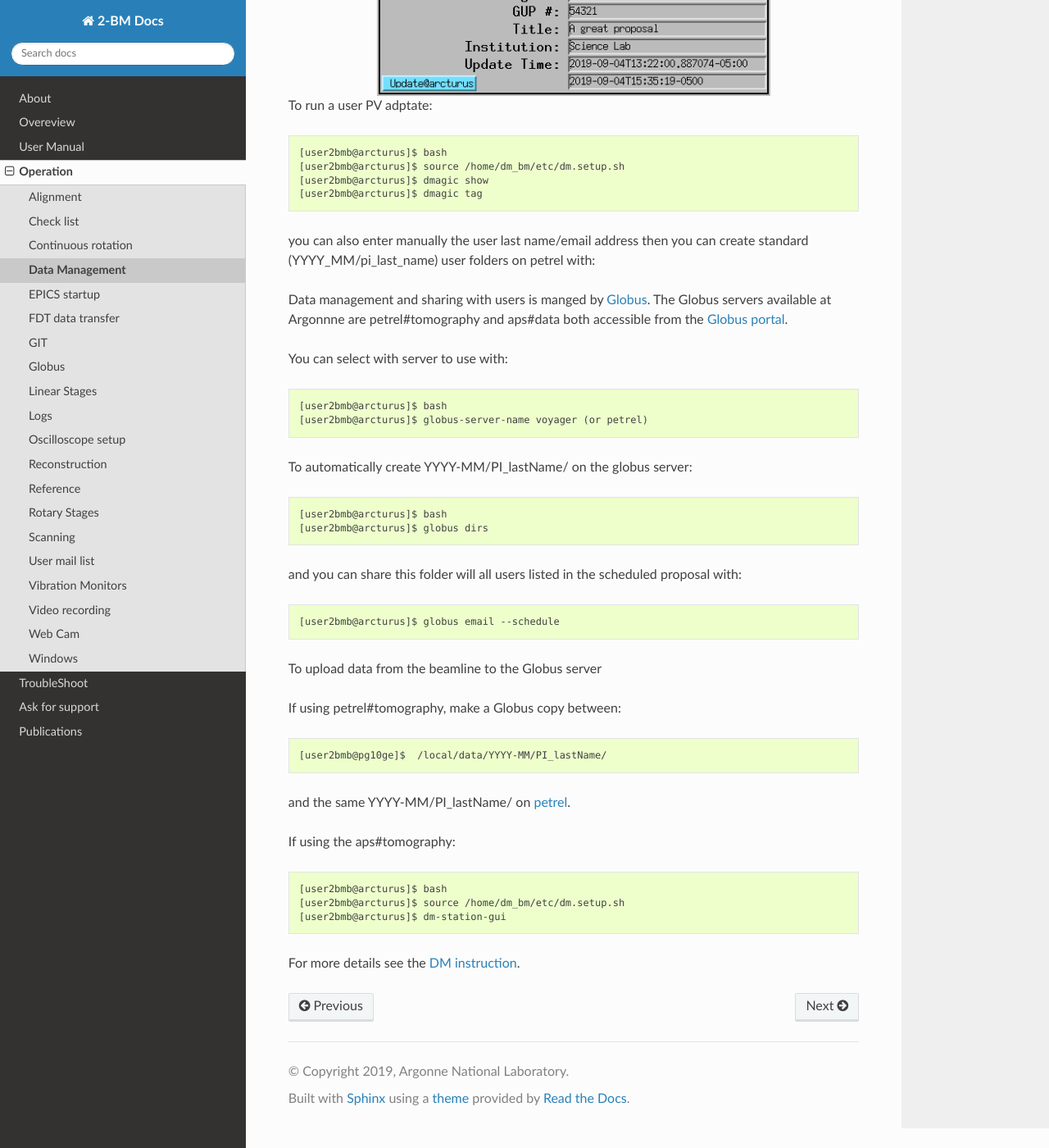
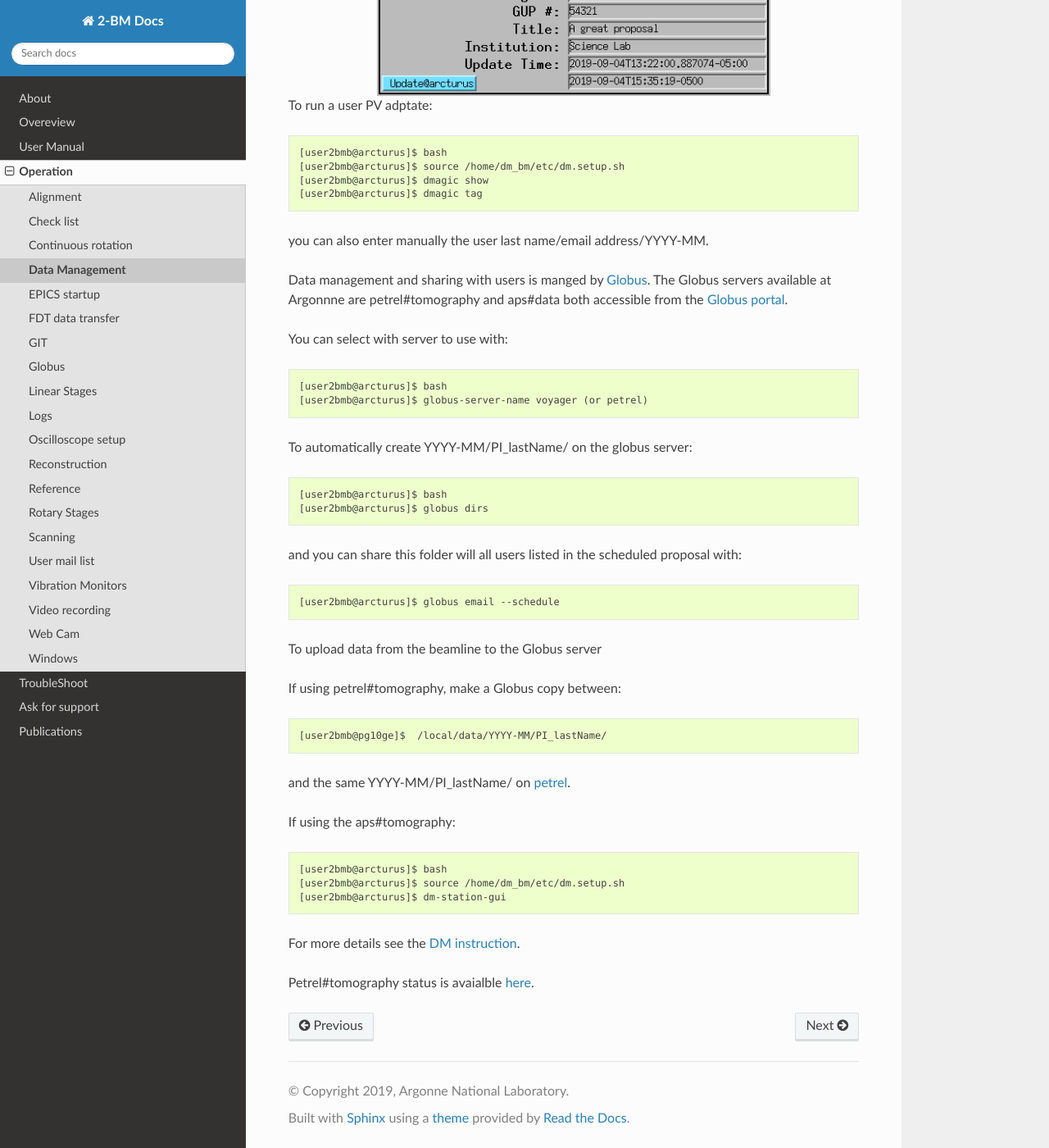
Before and after one commit to xray-imaging/2bm-docs, a Sphinx documentation site: the page built from docs/source/ops/item_004.rst, in a window 1280 px wide and 1400 px high, scrolled down 317 px. Shown: the whole window at 82% size. Built offline with Sphinx 7.4.7 and the Read the Docs theme 2.0.0, drawn with Linux system fonts in a browser that asks for light colours; the version number could not be read and is left out.

Commit message:
Update item_004.rst

```diff
--- a/docs/source/ops/item_004.rst
+++ b/docs/source/ops/item_004.rst
@@ -17,7 +17,7 @@ To run a user PV adptate::
     [user2bmb@arcturus]$ dmagic show
     [user2bmb@arcturus]$ dmagic tag
 
-you can also enter manually the user last name/email address then you can create standard (YYYY_MM/pi_last_name) user folders on petrel with:
+you can also enter manually the user last name/email address/YYYY-MM.
 
 Data management and sharing with users is manged by `Globus <https://dmagic.readthedocs.io/en/latest/index.html>`_. The Globus servers available at Argonnne are petrel#tomography and aps#data both accessible from the `Globus portal <https://www.globus.org/>`_.
 
@@ -50,3 +50,5 @@ If using the aps#tomography::
     [user2bmb@arcturus]$ dm-station-gui
 
 For more details see the `DM instruction <https://confluence.aps.anl.gov/display/DMGT/2-BM+Deployment>`_.
+
+Petrel#tomography status is avaialble `here <https://virtualhelpdesk.cels.anl.gov/blog/>`_.
```
